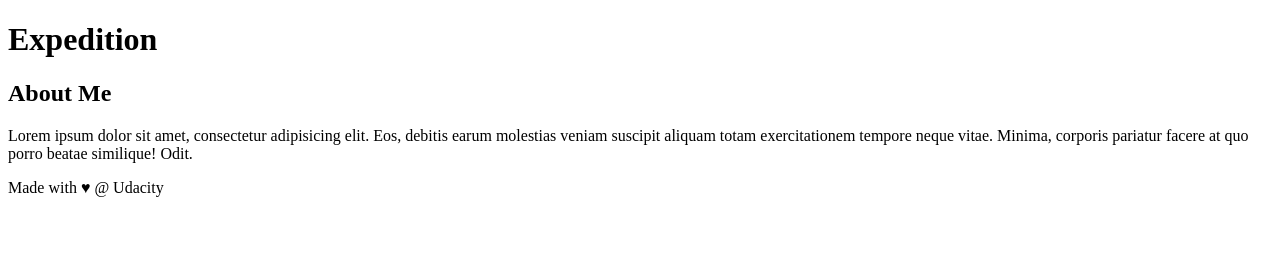
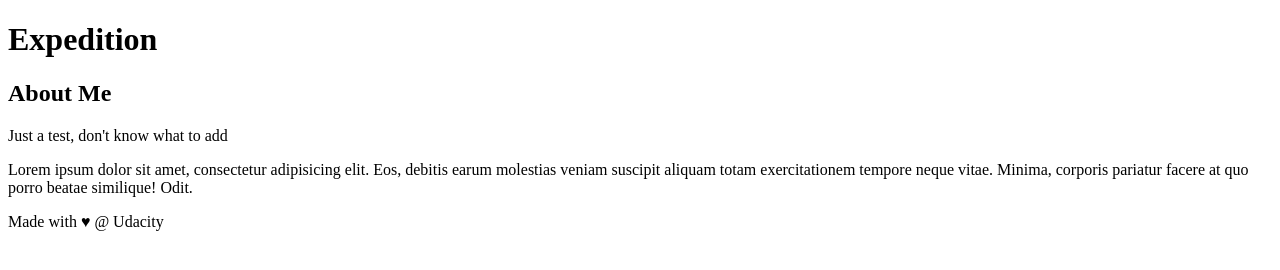
Before and after one commit to pklarich/udacity-git-course, a plain HTML site: page index.html in a window 1280 px wide. Drawn offline with Linux system fonts and the light colour scheme.

Commit message:
Test info added as an aside

```diff
--- a/index.html
+++ b/index.html
@@ -21,7 +21,7 @@
 
 	<aside>
 		<h2>About Me</h2>
-
+		<p>Just a test, don't know what to add</p>
 		<p>Lorem ipsum dolor sit amet, consectetur adipisicing elit. Eos, debitis earum molestias veniam suscipit aliquam totam exercitationem tempore neque vitae. Minima, corporis pariatur facere at quo porro beatae similique! Odit.</p>
 	</aside>
 
```
